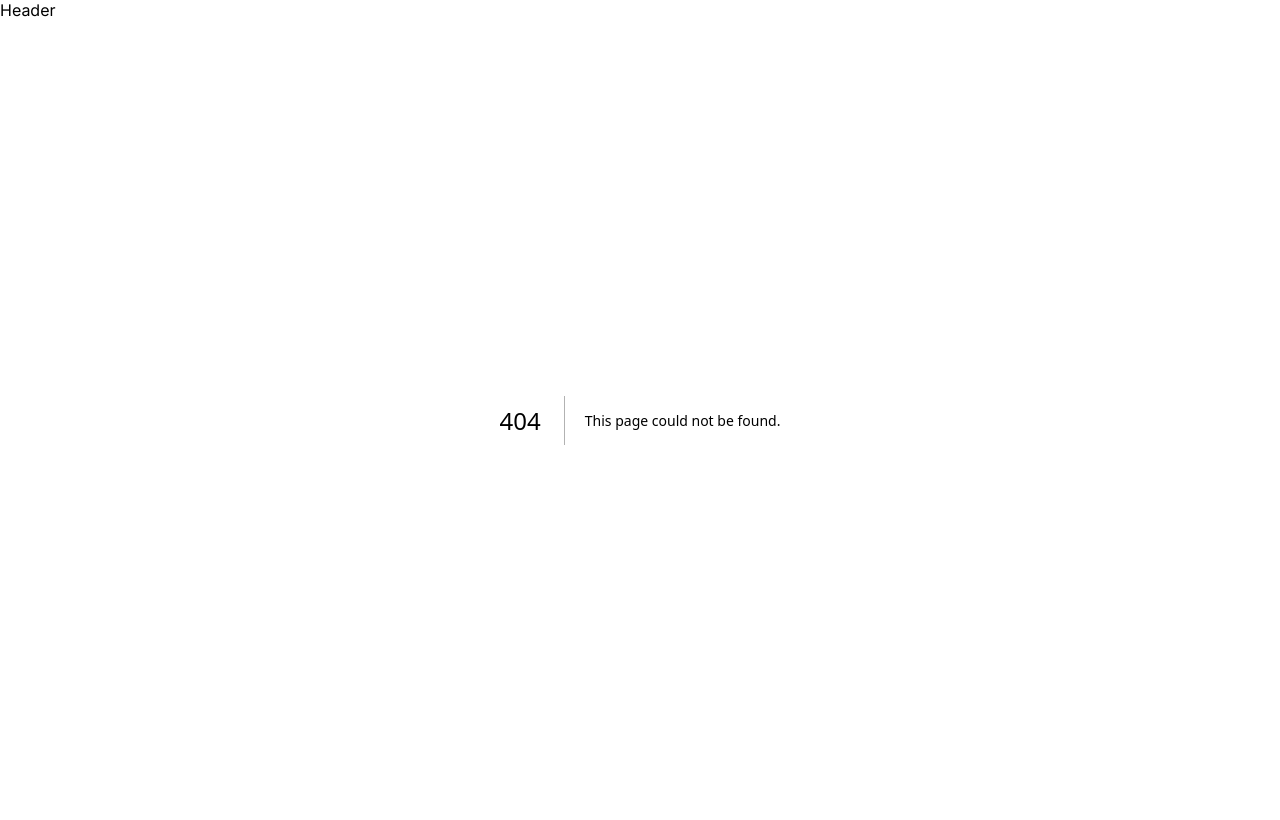
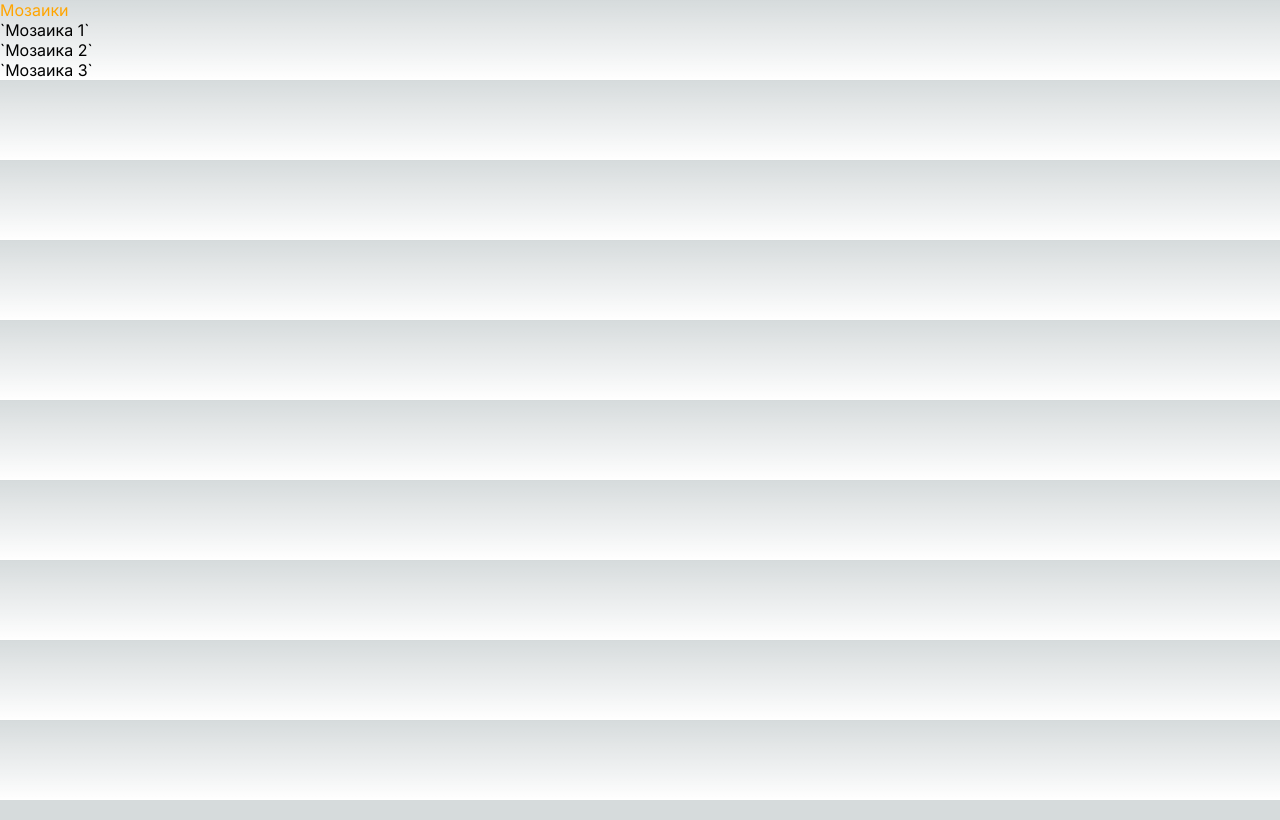
Before and after one commit to alexbulgakov/khrush-website, a Next.js app: page /heritage/mosaic in a window 1280 px wide. Before the commit this address had no page. Built offline with nearby package versions, Linux system fonts and the light colour scheme.

Commit message:
feat: add routes

```diff
--- /dev/null
+++ b/app/_components/Header/Header.module.css
@@ -0,0 +1,3 @@
+.active {
+  color: orange;
+}
--- /dev/null
+++ b/app/_components/Header/Header.tsx
@@ -0,0 +1,22 @@
+"use client";
+
+import Link from "next/link";
+import { usePathname } from "next/navigation";
+import styles from "./Header.module.css";
+
+export default function Header() {
+  const pathname = usePathname();
+
+  return (
+    <header>
+      <Link
+        className={`styles.link ${
+          pathname === "/heritage/mosaic" ? styles.active : ""
+        }`}
+        href={"/heritage/mosaic"}
+      >
+        Мозаики
+      </Link>
+    </header>
+  );
+}
--- /dev/null
+++ b/app/heritage/mosaic/page.tsx
@@ -0,0 +1,19 @@
+import Link from "next/link";
+
+export default function Mosaic() {
+  const posts = [{ slug: "1" }, { slug: "2" }, { slug: "3" }];
+
+  return (
+    <>
+      <ul>
+        {posts.map((post) => (
+          <li key={post.slug}>
+            <Link href={`/heritage/mosaic/${post.slug}`}>
+              `Мозаика {post.slug}`
+            </Link>
+          </li>
+        ))}
+      </ul>
+    </>
+  );
+}
--- a/app/(heritage)/mosaic/page.tsx
+++ b/app/heritage/page.tsx
@@ -1,3 +1,3 @@
 export default function Page() {
-  return <h1>Mosaic</h1>;
+  return <h1>Heritage</h1>;
 }
--- a/app/layout.tsx
+++ b/app/layout.tsx
@@ -1,6 +1,7 @@
 import type { Metadata } from "next";
 import { Inter } from "next/font/google";
 import "./globals.css";
+import Header from "@/app/_components/Header/Header";
 
 const inter = Inter({ subsets: ["latin"] });
 
@@ -30,7 +31,7 @@ export default function RootLayout({
   return (
     <html lang="ru">
       <body className={inter.className}>
-        <header>Header</header>
+        <Header />
         {children}
       </body>
     </html>
```
Also changed, not shown: app/heritage/mosaic/[slug]/page.tsx (added, +7 -0 lines), 1 other file (tests, documents, lock files or other folders).
